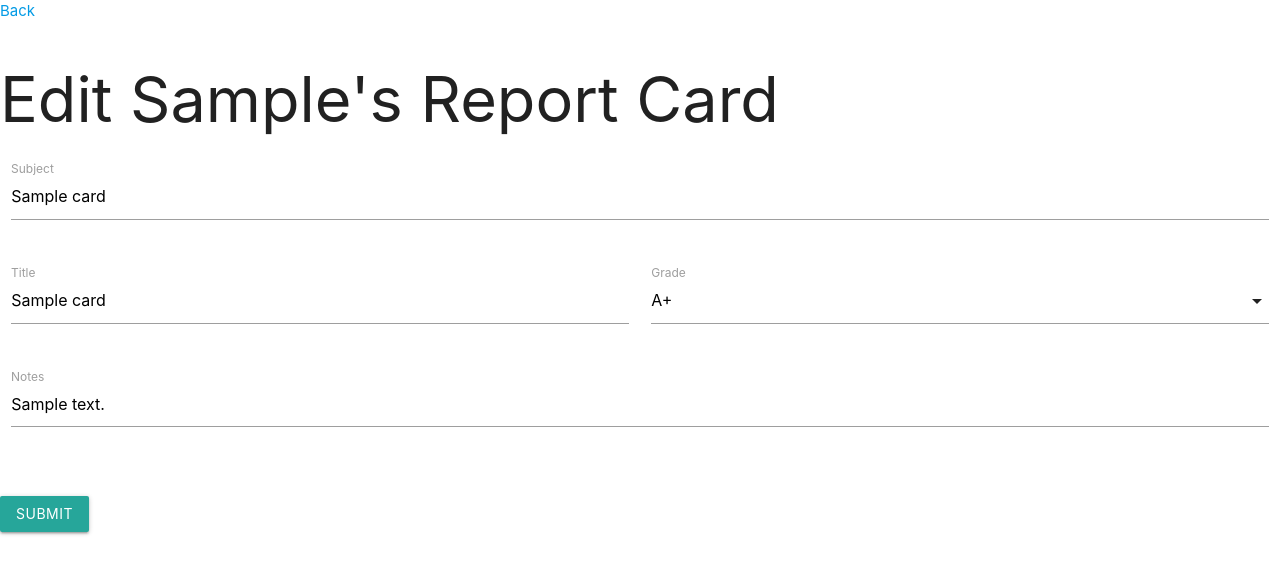
After one commit to partridgep/APParent, a Django app: page /children/1/edit_report_card/1 in a window 1280 px wide. The commit adds this page. Shown: the top 574 px of the page. Run offline with Django 3.2, Linux system fonts and the light colour scheme; a user stored in the database is signed in; tables that the repository leaves empty hold one stand-in row (values such as "Sample post"); some libraries are stand-ins or nearby versions.

Commit message:
adds ability to edit report card

```diff
--- a/main_app/static/css/style.css
+++ b/main_app/static/css/style.css
@@ -201,3 +201,23 @@ body {
 .new-picker p {
   color: rgb(90, 90, 90);
 }
+
+.summary {
+  display: flex;
+}
+
+.summary-nav {
+  display: flex;
+  justify-content: flex-end;
+}
+
+.summary-nav button {
+  font-size: 18px;
+  padding: 4px;
+
+}
+
+.summary-pic {
+  height: 250px;
+  border-radius: 80px;
+}
--- a/main_app/templates/base.html
+++ b/main_app/templates/base.html
@@ -8,13 +8,9 @@
     <link rel="stylesheet" href="{% static 'css/style.css' %}">
     <link rel="stylesheet" href="https://cdnjs.cloudflare.com/ajax/libs/materialize/1.0.0/css/materialize.min.css">
     <link href="https://fonts.googleapis.com/css2?family=Archivo&display=swap" rel="stylesheet">
-<<<<<<< HEAD
-
-=======
     <link href="https://fonts.googleapis.com/icon?family=Material+Icons" rel="stylesheet">
->>>>>>> 91672626ea08ade772cd9a48d2f52dcd5d17d2a9
     <script type="text/javascript" src="https://code.jquery.com/jquery-2.1.1.min.js"></script>
-    <script src="https://cdnjs.cloudflare.com/ajax/libs/materialize/0.97.5/js/materialize.min.js"></script>
+    <script src="https://cdnjs.cloudflare.com/ajax/libs/materialize/1.0.0/js/materialize.min.js"></script>
 
     <title>APParent</title>
 </head>
--- /dev/null
+++ b/main_app/templates/children/edit_report_card.html
@@ -0,0 +1,61 @@
+{% extends 'base.html' %}
+
+{% block content %}
+
+<a href="{% url 'report_card' child.id %}">Back</a>
+
+<h1 class="display-4 title center-text">Edit {{child.first_name}}'s Report Card</h1>
+
+<form action="{% url 'edit_report_card' child.id report_card.id %}" method="post" class="form">
+    {% if error_messsage %}<p class="red-text">{{ error_message }}</p>{% endif %}
+    {% csrf_token %}
+
+    <div class="row">
+        <form class="col s12">
+            <div class="row">
+              <div class="input-field col s12">
+                <input id="subject" name="subject" type="text" class="validate" value="{{report_card.subject}}">
+                <label for="subject">Subject</label>
+              </div>
+            </div>
+          <div class="row">
+            <div class="input-field col s6">
+              <input placeholder="Midterm, essay, etc." value="{{report_card.title}}" id="title" name="title" type="text" class="validate">
+              <label for="title">Title</label>
+            </div>
+            <div class="input-field col s6">
+                <select name="grade">
+                {% for grade in grades %}
+                    {% if grade.0 < report_card.grade %}
+                        <option value="{{grade.0}}">{{grade.1}}</option>
+                    {% endif %}
+                {% endfor %}
+                <option value="{{report_card.grade}}" selected>{{report_card.get_grade_display}}</option>
+                {% for grade in grades %}
+                    {% if grade.0 > report_card.grade %}
+                        <option value="{{grade.0}}">{{grade.1}}</option>
+                    {% endif %}
+                {% endfor %}
+                </select>
+                <label>Grade</label>
+              </div>
+          </div>
+            <div class="row">
+                <div class="row">
+                    <div class="input-field col s12">
+                        <textarea id="notes" name="notes" class="materialize-textarea">{{report_card.notes}}</textarea>
+                        <label for="notes">Notes</label>
+                    </div>
+                </div>
+            </div>
+            <input type="submit" value="Submit" class="btn btn-success">
+        </form>
+    </div>
+
+  <script>
+  $(document).ready(function(){
+    $('select').formSelect();
+  });
+  </script>
+
+{% endblock %}
--- a/main_app/templates/children/index.html
+++ b/main_app/templates/children/index.html
@@ -10,7 +10,7 @@
 
 <div class="children-index">
     {% for child in user.profile.child.all %}
-    <a href="{% url 'child_detail' child.id %}">
+    <a href="{% url 'child_summary' child.id %}">
         <div
         {% if child.picture_set.all.count %}
             style="background: url({{ child.picture_set.all.0.url }});
--- a/main_app/templates/children/new_report_card.html
+++ b/main_app/templates/children/new_report_card.html
@@ -46,8 +46,8 @@
     </div>
 
   <script>
-  $(document).ready(function() {
-      $('select').material_select();
+  $(document).ready(function(){
+    $('select').formSelect();
   });
   </script>
 
--- a/main_app/urls.py
+++ b/main_app/urls.py
@@ -10,23 +10,25 @@ urlpatterns = [
     path('children/', views.children_index, name='index'),
     path('children/add', views.add_child, name='add_child'),
     path('children/<int:child_id>/', views.child_detail, name='child_detail'),
+    path('children/<int:child_id>/summary/', views.child_summary, name='child_summary'),
     path('children/<int:child_id>/child_edit/', views.child_edit, name='child_edit'),
     path('children/<int:child_id>/add_parent/', views.add_parent, name='add_parent'),
     path('children/<int:child_id>/add_professional/', views.add_professional, name='add_professional'),
     path('children/<int:child_id>/add_picture/', views.add_picture, name='add_picture'),
     path('children/<int:child_id>/report_card/', views.report_card, name='report_card'),
     path('children/<int:child_id>/add_report_card/', views.add_report_card, name='add_report_card'),
+    path('children/<int:child_id>/edit_report_card/<int:report_card_id>', views.edit_report_card, name='edit_report_card'),
     path('profile/', views.profile, name='profile'),
     path('profile/edit_name/', views.edit_name, name='edit_name'),
     path('profile/edit_relationship', views.edit_relationship, name='edit_relationship'),
     path('profile/edit_organization', views.edit_organization, name='edit_organization'),
     path('profile/edit_username', views.edit_username, name='edit_username'),
     # Daily Reports
-    path('reports/',views.ReportList.as_view(), name='reports_index'),
-    path('reports/<int:pk>/', views.ReportDetail.as_view(), name='reports_detail'),
-    path('reports/create/', views.ReportCreate.as_view(), name='reports_create'),
-    path('reports/int:pk>/update/', views.ReportUpdate.as_view(), name='reports_update'),
-    path('reports/int:pk>/delete/', views.ReportDelete.as_view(), name='reports_delete'),
+    # path('reports/',views.ReportList.as_view(), name='reports_index'),
+    # path('reports/<int:pk>/', views.ReportDetail.as_view(), name='reports_detail'),
+    # path('reports/create/', views.ReportCreate.as_view(), name='reports_create'),
+    # path('reports/int:pk>/update/', views.ReportUpdate.as_view(), name='reports_update'),
+    # path('reports/int:pk>/delete/', views.ReportDelete.as_view(), name='reports_delete'),
     path('goals/<int:child_id>/', views.goals_index, name='goals_index'),
     path('goals/<int:child_id>/add/', views.add_goal, name='add_goal'),
     path('goals/<int:goal_id>/detail/', views.goal_detail, name='goal_detail'),
--- a/main_app/views.py
+++ b/main_app/views.py
@@ -231,6 +231,17 @@ def child_detail(request, child_id):
     does_have_teammates = child.profile_set.all().count() > 1
     current_user = request.user
     return render(request, 'children/detail.html', {
+        'child': child,
+        'does_have_teammates': does_have_teammates,
+        'current_user': current_user,
+    })
+
+@login_required
+def child_summary(request, child_id):
+    child = Child.objects.get(id=child_id)
+    does_have_teammates = child.profile_set.all().count() > 1
+    current_user = request.user
+    return render(request, 'children/summary.html', {
         'child': child,
         'does_have_teammates': does_have_teammates,
         'current_user': current_user,
@@ -480,10 +491,6 @@ def add_report_card(request, child_id):
         title = request.POST.get("title")
         grade = request.POST.get("grade")
         notes = request.POST.get("notes")
-        print(subject)
-        print(title)
-        print(grade)
-        print(notes)
         report_card = Report_card(subject=subject, title=title, grade=grade, notes=notes, child_id=child_id, created_by_id=current_user.id)
         report_card.save()
         print(report_card)
@@ -494,3 +501,30 @@ def add_report_card(request, child_id):
         'current_user': current_user,
         'grades': grades
     })
+
+@login_required
+def edit_report_card(request, child_id, report_card_id):
+    child = Child.objects.get(id=child_id)
+    report_card = Report_card.objects.get(id=report_card_id)
+    current_user = request.user
+    grades = GRADING
+
+    if request.method == "POST":
+        subject = request.POST.get("subject")
+        title = request.POST.get("title")
+        grade = request.POST.get("grade")
+        notes = request.POST.get("notes")
+        report_card.subject = subject
+        report_card.title = title
+        report_card.grade = grade
+        report_card.notes = notes
+        report_card.save()
+        print(report_card)
+        return redirect('report_card', child_id=child.id)
+
+    return render(request, 'children/edit_report_card.html', {
+        'child': child,
+        'current_user': current_user,
+        'report_card': report_card,
+        'grades': grades
+    })
```
Also changed, not shown: main_app/templates/children/report_card.html (+6 -1 lines), main_app/templates/children/summary.html (added, +36 -0 lines), main_app/templates/goals/add.html (+3 -4 lines), main_app/templates/goals/edit.html (+4 -5 lines).
